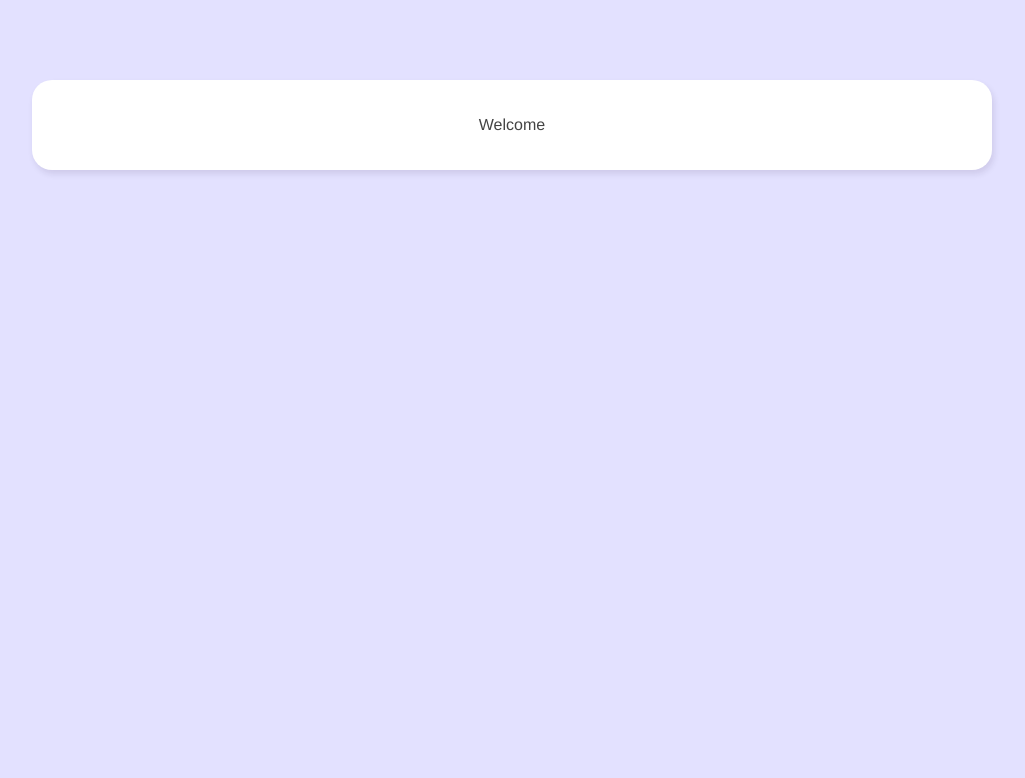
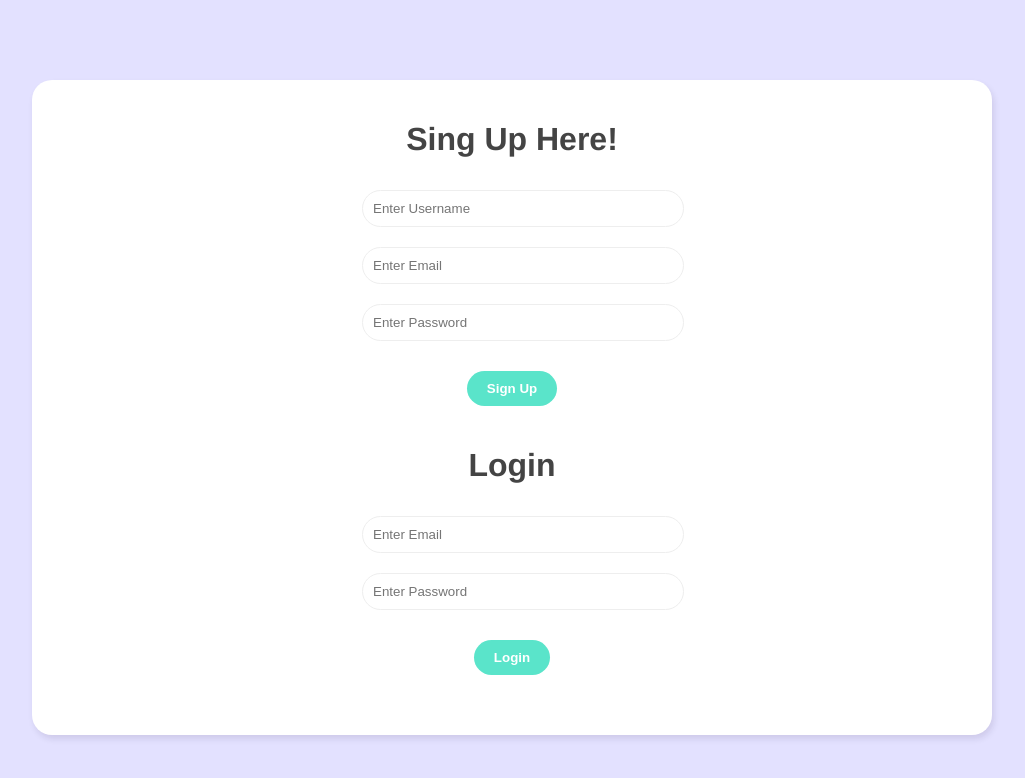
Before and after one commit to thantwaisoe/chatting-app, a Vue app: page /#/ in a window 1280 px wide. Shown: the top 778 px of the page, without its empty margins (128-1153 px from the left). Built offline with nearby package versions, Linux system fonts and the light colour scheme.

Commit message:
sign up and login component desing done

```diff
--- /dev/null
+++ b/src/components/Login.vue
@@ -0,0 +1,34 @@
+<template>
+    <h1>Login</h1>
+    <form v-on:submit.prevent="Login">
+      <input type="email"  placeholder="Enter Email" v-model="email">
+      <input type="password"  placeholder="Enter Password" v-model="password">
+      <button>Login</button>
+
+    </form>
+  </template>
+
+  <script>
+  import { ref } from 'vue'
+  export default {
+  setup(){
+    let email = ref('')
+    let password = ref('')
+
+    let Login = () => {
+      console.log(email.value)
+      console.log(password.value)
+    }
+
+    return {
+      email,
+      password,
+      Login
+    }
+  }
+  }
+  </script>
+
+  <style>
+
+  </style>
--- /dev/null
+++ b/src/components/SingUp.vue
@@ -0,0 +1,38 @@
+<template>
+  <h1>Sing Up Here!</h1>
+  <form v-on:submit.prevent="signUp">
+    <input type="text"  placeholder="Enter Username" v-model="username">
+    <input type="email"  placeholder="Enter Email" v-model="email">
+    <input type="password"  placeholder="Enter Password" v-model="password">
+    <button>Sign Up</button>
+
+  </form>
+</template>
+
+<script>
+import { ref } from 'vue'
+export default {
+setup(){
+  let username = ref('')
+  let email = ref('')
+  let password = ref('')
+
+  let signUp = () => {
+    console.log(username.value)
+    console.log(email.value)
+    console.log(password.value)
+  }
+
+  return {
+    username,
+    email,
+    password,
+    signUp
+  }
+}
+}
+</script>
+
+<style>
+
+</style>
--- a/src/firebase/config.js
+++ b/src/firebase/config.js
@@ -1,18 +1,19 @@
-import { initializeApp } from 'firebase/app'
+import { initializeApp } from 'firebase/app';
+import { updateDoc, serverTimestamp } from 'firebase/firestore';
 import { getFirestore, collection, getDocs } from 'firebase/firestore/lite';
 
 const firebaseConfig = {
-    apiKey: "AIzaSyA7O749z5qrTliyAQaP1AMMe4RD2vA3saU",
-    authDomain: "vue-blog-system-50ee6.firebaseapp.com",
-    projectId: "vue-blog-system-50ee6",
-    storageBucket: "vue-blog-system-50ee6.appspot.com",
-    messagingSenderId: "462755616920",
-    appId: "1:462755616920:web:b3cfb8a0375b5f166dd8ed",
-    measurementId: "G-75CMWKKHZT"
-  };
+   apiKey: 'AIzaSyA7O749z5qrTliyAQaP1AMMe4RD2vA3saU',
+   authDomain: 'vue-blog-system-50ee6.firebaseapp.com',
+   projectId: 'vue-blog-system-50ee6',
+   storageBucket: 'vue-blog-system-50ee6.appspot.com',
+   messagingSenderId: '462755616920',
+   appId: '1:462755616920:web:b3cfb8a0375b5f166dd8ed',
+   measurementId: 'G-75CMWKKHZT',
+};
 
-const app = initializeApp(firebaseConfig)
+const app = initializeApp(firebaseConfig);
+let timestamp =  serverTimestamp()
+let db = getFirestore(app);
 
-  let db = getFirestore(app)
-
-  export {db}
+export { db, timestamp };
--- a/src/views/Welcome.vue
+++ b/src/views/Welcome.vue
@@ -1,15 +1,17 @@
 <template>
   <div class="welcome container">
-    <p>Welcome</p>
+    <SingUp></SingUp>
+    <Login></Login>
   </div>
 </template>
 
 <script>
-import { db } from '../firebase/config';
+import Login from '../components/Login'
+import SingUp from '../components/SingUp'
 export default {
-setup(){
-    console.log(db)
-}
+  components: {
+    Login, SingUp },
+
 }
 </script>
 
@@ -18,4 +20,29 @@
     text-align: center;
     padding: 20px 0;
 }
+.welcome form {
+    width: 300px;
+    margin: 20px auto;
+  }
+  /* .welcome label {
+    display: block;
+    margin: 20px 0 10px;
+  } */
+  .welcome input {
+    width: 100%;
+    padding: 10px;
+    border-radius: 20px;
+    border: 1px solid #eee;
+    outline: none;
+    color: #999;
+    margin: 10px auto;
+  }
+  .welcome span{
+    font-weight: bold;
+    text-decoration: underline;
+    cursor: pointer;
+  }
+  .welcome button {
+    margin: 20px auto;
+  }
 </style>
```
